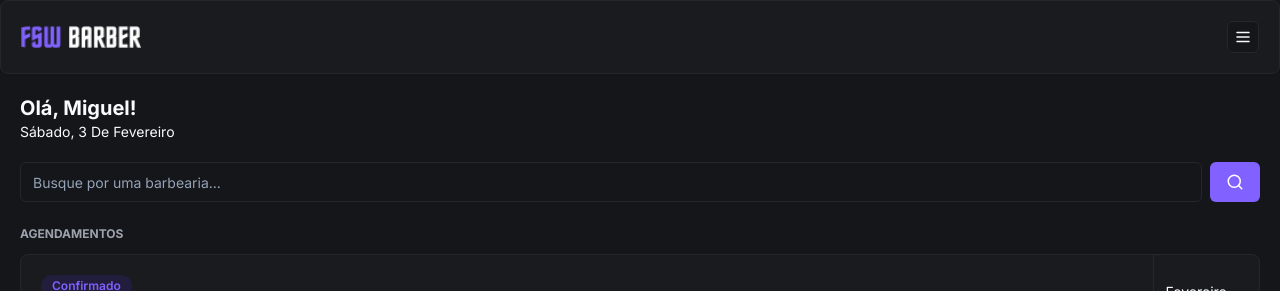
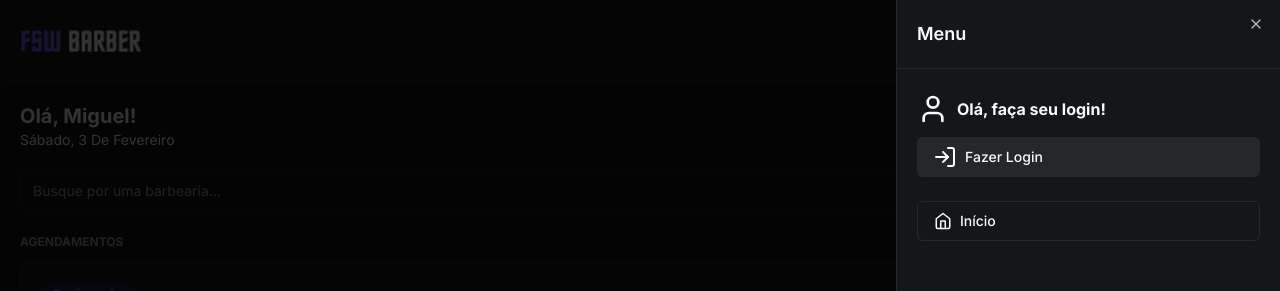
Before and after one commit to Thiago-Cardoso-de-Vasconcelos/fullstackweek-barber, a Next.js app: page / in a window 1280 px wide. Both pictures are taken after a click on the button 1243 px from the left and 37 px from the top of the page. Shown: the top 291 px of the page. Built offline with nearby package versions, Linux system fonts and the light colour scheme; no server answers; the database is empty.

Commit message:
feat: add sign in and sign out

```diff
--- a/app/_components/Header.tsx
+++ b/app/_components/Header.tsx
@@ -3,25 +3,97 @@
 import Image from 'next/image';
 import { Card, CardContent } from './ui/card';
 import { Button } from './ui/button';
-import { MenuIcon } from 'lucide-react';
+import {
+  CalendarIcon,
+  HomeIcon,
+  LogInIcon,
+  LogOutIcon,
+  MenuIcon,
+  UserIcon,
+} from 'lucide-react';
 import { signIn, signOut, useSession } from 'next-auth/react';
+import {
+  Sheet,
+  SheetContent,
+  SheetHeader,
+  SheetTitle,
+  SheetTrigger,
+} from './ui/sheet';
+import { Avatar, AvatarImage } from './ui/avatar';
+import Link from 'next/link';
 
 const Herder = () => {
-  const { data } = useSession();
+  const { data, status } = useSession();
 
-  const handleLoginclick = async () => {
-    await signIn();
-  };
+  const handleLoginclick = () => signIn('google');
+  const handleLogoutClick = () => signOut();
 
   return (
     <Card>
       <CardContent className='p-5 justify-between flex flex-row items-center'>
         <Image src='/logo.png' alt='FSW Barber' height={18} width={120} />
 
-        <Button variant="outline" size="icon" className="h-8 w-8">
-          <MenuIcon size={18} />
-        </Button>
+        <Sheet>
+          <SheetTrigger asChild>
+            <Button variant='outline' size='icon'>
+              <MenuIcon size={16} />
+            </Button>
+          </SheetTrigger>
+          <SheetContent className='p-0'>
+            <SheetHeader className='text-left border-b border-solid border-secondary p-5'>
+              <SheetTitle>Menu</SheetTitle>
+            </SheetHeader>
+            {data?.user ? (
+              <div className='flex justify-between px-5 py-6 items-center'>
+                <div className='flex items-center gap-3'>
+                  <Avatar>
+                    <AvatarImage src={data.user?.image ?? ''} />
+                  </Avatar>
+                  <h2 className='font-bold text-sm'>{data.user.name}</h2>
+                </div>
+                <Button
+                  variant='secondary'
+                  size='icon'
+                  onClick={handleLogoutClick}
+                >
+                  <LogOutIcon />
+                </Button>
+              </div>
+            ) : (
+              <div className='flex flex-col px-5 py-6 gap-3'>
+                <div className=' flex items-center gap-2'>
+                  <UserIcon size={32} />
+                  <h2 className='font-bold'>Olá, faça seu login!</h2>
+                </div>
+                <Button
+                  variant='secondary'
+                  className='w-full justify-start'
+                  onClick={handleLoginclick}
+                >
+                  <LogInIcon className='mr-2 size={18}' />
+                  Fazer Login
+                </Button>
+              </div>
+            )}
+            <div className='flex flex-col gap-3 px-5'>
+              <Button variant='outline' className='justify-start' asChild>
+                <Link href="/">
+                <HomeIcon size={18} className='mr-2' />
+                Início
+                </Link>
+              </Button>
 
+              {data?.user && (
+                 <Button variant='outline' className='justify-start' asChild>
+                  <Link href="/bookings">
+                 <CalendarIcon size={18} className='mr-2' />
+                 Agendamentos
+                 </Link>
+               </Button>
+              )}
+            </div>
+          </SheetContent>
+        </Sheet>
       </CardContent>
     </Card>
   );
--- /dev/null
+++ b/app/_components/ui/sheet.tsx
@@ -0,0 +1,140 @@
+"use client"
+
+import * as React from "react"
+import * as SheetPrimitive from "@radix-ui/react-dialog"
+import { cva, type VariantProps } from "class-variance-authority"
+import { X } from "lucide-react"
+
+import { cn } from "@/app/_lib/utils"
+
+const Sheet = SheetPrimitive.Root
+
+const SheetTrigger = SheetPrimitive.Trigger
+
+const SheetClose = SheetPrimitive.Close
+
+const SheetPortal = SheetPrimitive.Portal
+
+const SheetOverlay = React.forwardRef<
+  React.ElementRef<typeof SheetPrimitive.Overlay>,
+  React.ComponentPropsWithoutRef<typeof SheetPrimitive.Overlay>
+>(({ className, ...props }, ref) => (
+  <SheetPrimitive.Overlay
+    className={cn(
+      "fixed inset-0 z-50 bg-black/80  data-[state=open]:animate-in data-[state=closed]:animate-out data-[state=closed]:fade-out-0 data-[state=open]:fade-in-0",
+      className
+    )}
+    {...props}
+    ref={ref}
+  />
+))
+SheetOverlay.displayName = SheetPrimitive.Overlay.displayName
+
+const sheetVariants = cva(
+  "fixed z-50 gap-4 bg-background p-6 shadow-lg transition ease-in-out data-[state=open]:animate-in data-[state=closed]:animate-out data-[state=closed]:duration-300 data-[state=open]:duration-500",
+  {
+    variants: {
+      side: {
+        top: "inset-x-0 top-0 border-b data-[state=closed]:slide-out-to-top data-[state=open]:slide-in-from-top",
+        bottom:
+          "inset-x-0 bottom-0 border-t data-[state=closed]:slide-out-to-bottom data-[state=open]:slide-in-from-bottom",
+        left: "inset-y-0 left-0 h-full w-3/4 border-r data-[state=closed]:slide-out-to-left data-[state=open]:slide-in-from-left sm:max-w-sm",
+        right:
+          "inset-y-0 right-0 h-full w-3/4  border-l data-[state=closed]:slide-out-to-right data-[state=open]:slide-in-from-right sm:max-w-sm",
+      },
+    },
+    defaultVariants: {
+      side: "right",
+    },
+  }
+)
+
+interface SheetContentProps
+  extends React.ComponentPropsWithoutRef<typeof SheetPrimitive.Content>,
+    VariantProps<typeof sheetVariants> {}
+
+const SheetContent = React.forwardRef<
+  React.ElementRef<typeof SheetPrimitive.Content>,
+  SheetContentProps
+>(({ side = "right", className, children, ...props }, ref) => (
+  <SheetPortal>
+    <SheetOverlay />
+    <SheetPrimitive.Content
+      ref={ref}
+      className={cn(sheetVariants({ side }), className)}
+      {...props}
+    >
+      {children}
+      <SheetPrimitive.Close className="absolute right-4 top-4 rounded-sm opacity-70 ring-offset-background transition-opacity hover:opacity-100 focus:outline-none focus:ring-2 focus:ring-ring focus:ring-offset-2 disabled:pointer-events-none data-[state=open]:bg-secondary">
+        <X className="h-4 w-4" />
+        <span className="sr-only">Close</span>
+      </SheetPrimitive.Close>
+    </SheetPrimitive.Content>
+  </SheetPortal>
+))
+SheetContent.displayName = SheetPrimitive.Content.displayName
+
+const SheetHeader = ({
+  className,
+  ...props
+}: React.HTMLAttributes<HTMLDivElement>) => (
+  <div
+    className={cn(
+      "flex flex-col space-y-2 text-center sm:text-left",
+      className
+    )}
+    {...props}
+  />
+)
+SheetHeader.displayName = "SheetHeader"
+
+const SheetFooter = ({
+  className,
+  ...props
+}: React.HTMLAttributes<HTMLDivElement>) => (
+  <div
+    className={cn(
+      "flex flex-col-reverse sm:flex-row sm:justify-end sm:space-x-2",
+      className
+    )}
+    {...props}
+  />
+)
+SheetFooter.displayName = "SheetFooter"
+
+const SheetTitle = React.forwardRef<
+  React.ElementRef<typeof SheetPrimitive.Title>,
+  React.ComponentPropsWithoutRef<typeof SheetPrimitive.Title>
+>(({ className, ...props }, ref) => (
+  <SheetPrimitive.Title
+    ref={ref}
+    className={cn("text-lg font-semibold text-foreground", className)}
+    {...props}
+  />
+))
+SheetTitle.displayName = SheetPrimitive.Title.displayName
+
+const SheetDescription = React.forwardRef<
+  React.ElementRef<typeof SheetPrimitive.Description>,
+  React.ComponentPropsWithoutRef<typeof SheetPrimitive.Description>
+>(({ className, ...props }, ref) => (
+  <SheetPrimitive.Description
+    ref={ref}
+    className={cn("text-sm text-muted-foreground", className)}
+    {...props}
+  />
+))
+SheetDescription.displayName = SheetPrimitive.Description.displayName
+
+export {
+  Sheet,
+  SheetPortal,
+  SheetOverlay,
+  SheetTrigger,
+  SheetClose,
+  SheetContent,
+  SheetHeader,
+  SheetFooter,
+  SheetTitle,
+  SheetDescription,
+}
```
